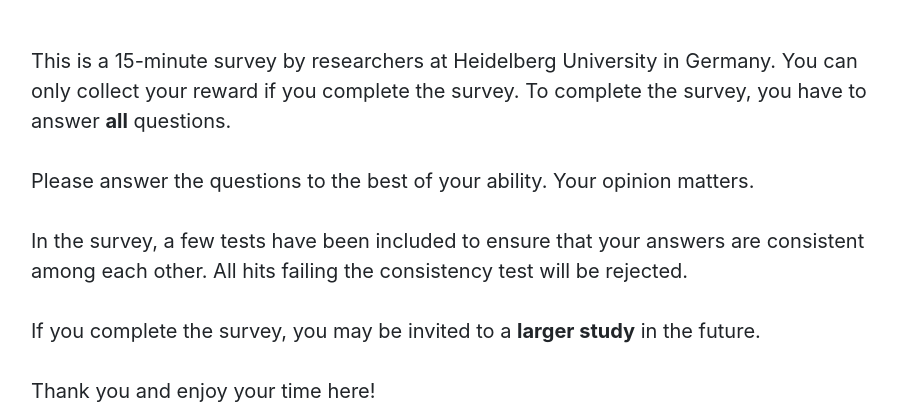
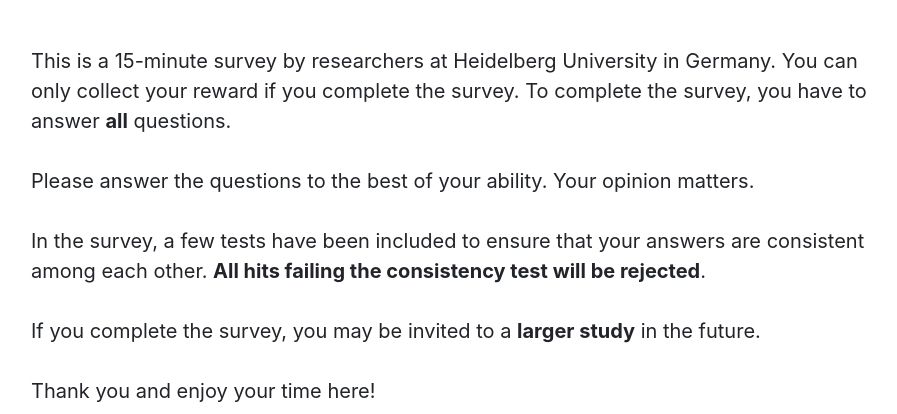
Before and after one commit to fruliffo/explorer1, a website: page public/instructions.htm in a window 1280 px wide. Shown: the part 70-484 px from the top of the page, without its empty margins (189-1086 px from the left). Drawn offline with nearby package versions, Linux system fonts and the light colour scheme.

Commit message:
modified order of effort tasks

```diff
--- a/game/game.stages.js
+++ b/game/game.stages.js
@@ -12,9 +12,9 @@
 module.exports = function(stager, settings) {
 
      stager
+        .stage('instructions')
         .stage('effort_slider')
         .stage('effort_count')
-        .stage('instructions')
         .stage('survey')
           .step('q1')
           .step('q2')
--- a/public/instructions.htm
+++ b/public/instructions.htm
@@ -12,7 +12,7 @@
       <br><br>
       Please answer the questions to the best of your ability. Your opinion matters.
       <br><br>
-      In the survey, a few tests have been included to ensure that your answers are consistent among each other. All hits failing the consistency test will be rejected.
+      In the survey, a few tests have been included to ensure that your answers are consistent among each other. <strong>All hits failing the consistency test will be rejected</strong>.
       <br><br>
       If you complete the survey, you may be invited to a <strong>larger study</strong> in the future.
       <br><br>
```
Also changed, not shown: game/client_types/player.js (+10 -6 lines).
